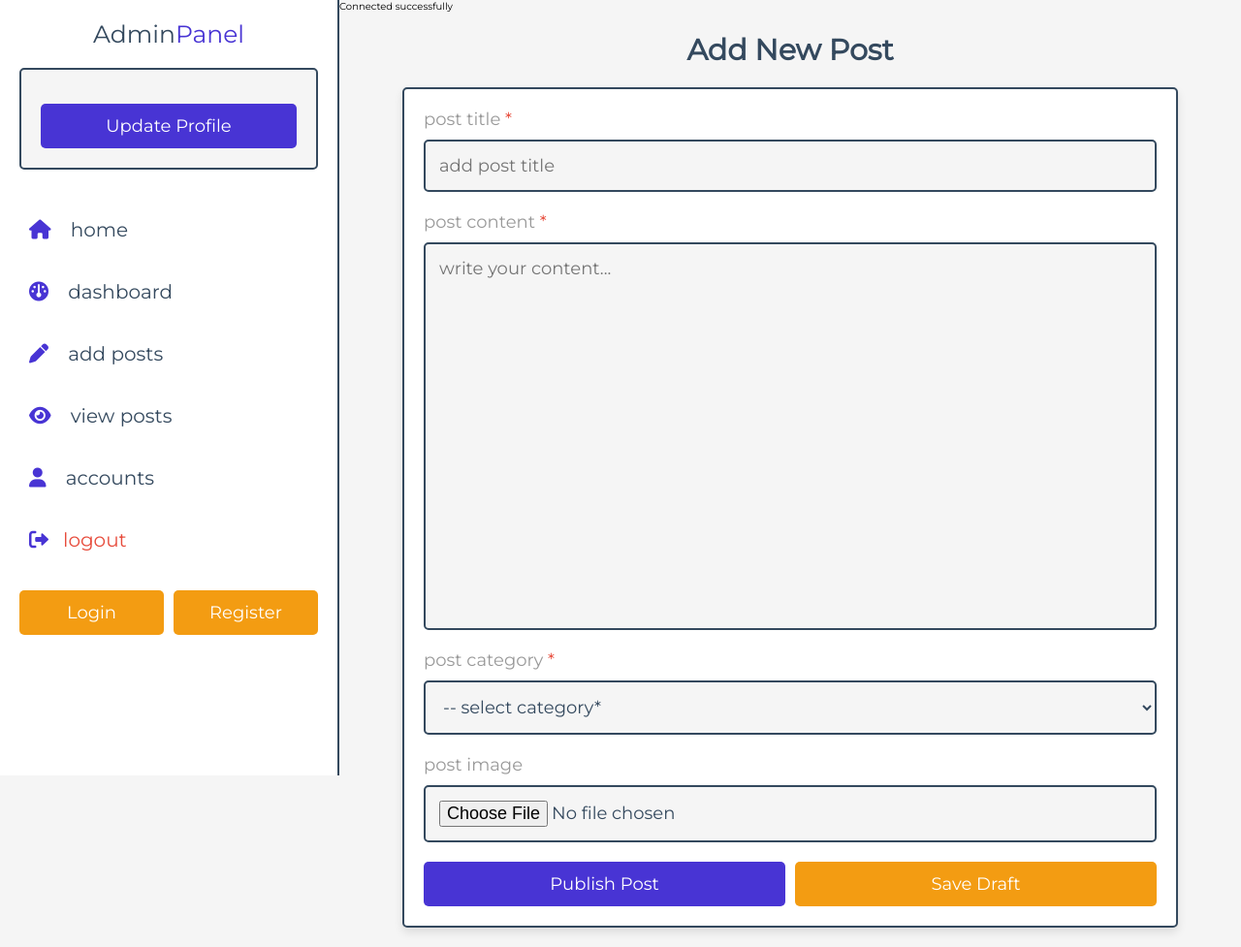
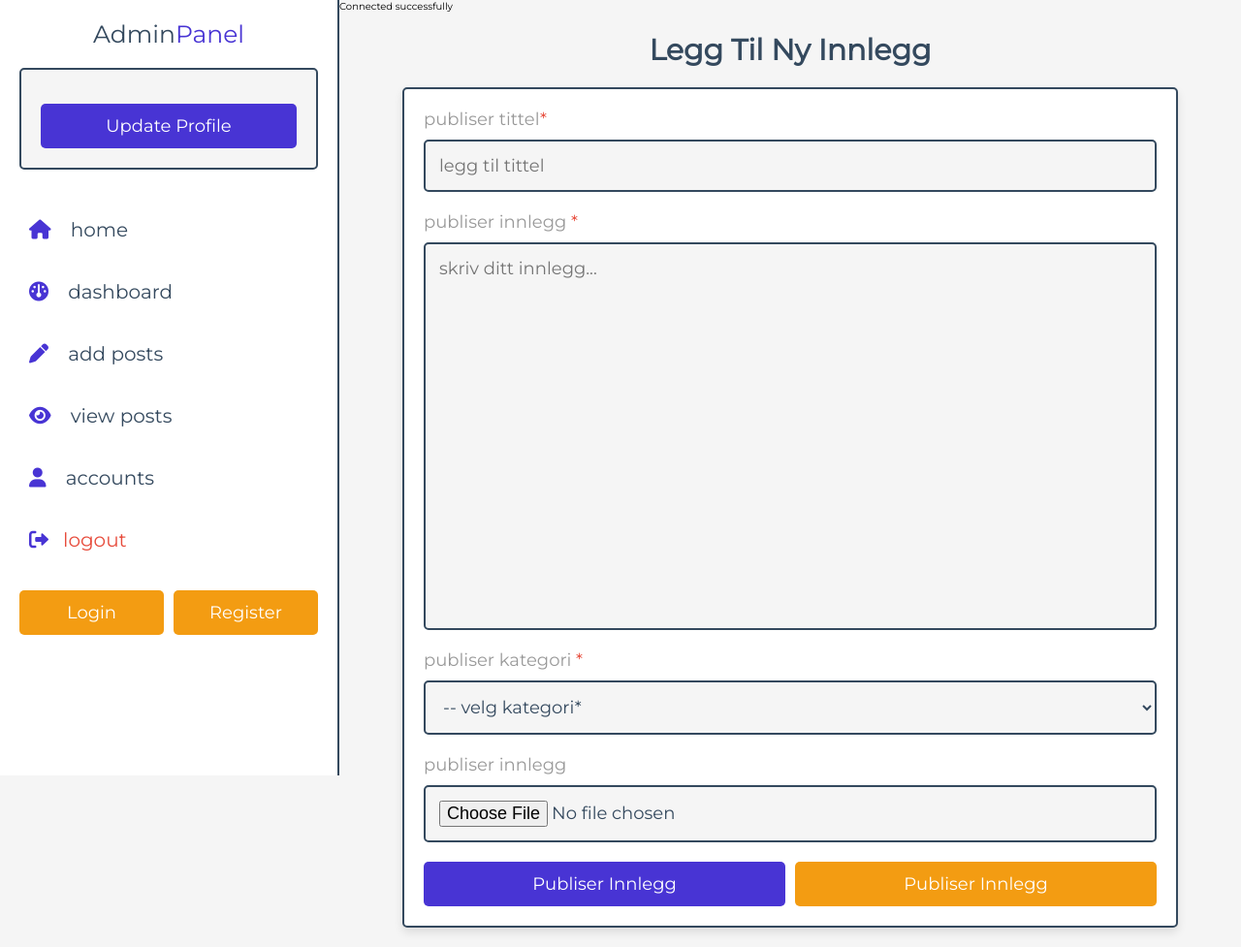
Before and after one commit to Fla1ly/TerminoppgavePostly_Termin_1, a PHP site: page /admin/add_posts.php in a window 1280 px wide. Shown: the whole page at 97% size. Run offline with PHP 8.4, Linux system fonts and the light colour scheme; the visitor is signed in with stand-in values (Sample User, id 1); data that the repository does not hold is empty; some libraries are stand-ins or nearby versions.

Commit message:
commiting changes

```diff
--- a/admin/add_posts.php
+++ b/admin/add_posts.php
@@ -6,11 +6,11 @@ session_start();
 
 $admin_id = $_SESSION['admin_id'];
 
-if(!isset($admin_id)){
+if (!isset($admin_id)) {
    header('location:admin_login.php');
 }
 
-if(isset($_POST['publish'])){
+if (isset($_POST['publish'])) {
 
    $name = $_POST['name'];
    $name = filter_var($name, FILTER_SANITIZE_FULL_SPECIAL_CHARS);
@@ -26,34 +26,33 @@ if(isset($_POST['publish'])){
    $image = filter_var($image, FILTER_SANITIZE_FULL_SPECIAL_CHARS);
    $image_size = $_FILES['image']['size'];
    $image_tmp_name = $_FILES['image']['tmp_name'];
-   $image_folder = '../uploaded_img/'.$image;
+   $image_folder = '../uploaded_img/' . $image;
 
    $select_image = $conn->prepare("SELECT * FROM `posts` WHERE image = ? AND admin_id = ?");
    $select_image->execute([$image, $admin_id]);
 
-   if(isset($image)){
-      if($select_image->rowCount() > 0 AND $image != ''){
-         $message[] = 'image name repeated!';
-      }elseif($image_size > 2000000){
-         $message[] = 'images size is too large!';
-      }else{
+   if (isset($image)) {
+      if ($select_image->rowCount() > 0 and $image != '') {
+         $message[] = 'navnet til bildet repeterer seg!';
+      } elseif ($image_size > 2000000) {
+         $message[] = 'bildet er for stort!';
+      } else {
          move_uploaded_file($image_tmp_name, $image_folder);
       }
-   }else{
+   } else {
       $image = '';
    }
 
-   if($select_image->rowCount() > 0 AND $image != ''){
-      $message[] = 'please rename your image!';
-   }else{
+   if ($select_image->rowCount() > 0 and $image != '') {
+      $message[] = 'lag et nytt navn for bildet!';
+   } else {
       $insert_post = $conn->prepare("INSERT INTO `posts`(admin_id, name, title, content, category, image, status) VALUES(?,?,?,?,?,?,?)");
       $insert_post->execute([$admin_id, $name, $title, $content, $category, $image, $status]);
-      $message[] = 'post published!';
+      $message[] = 'innlegg ble publisert!';
+   }
 }
 
-}
-
-if(isset($_POST['draft'])){
+if (isset($_POST['draft'])) {
 
    $name = $_POST['name'];
    $name = filter_var($name, FILTER_SANITIZE_FULL_SPECIAL_CHARS);
@@ -69,111 +68,90 @@ if(isset($_POST['draft'])){
    $image = filter_var($image, FILTER_SANITIZE_FULL_SPECIAL_CHARS);
    $image_size = $_FILES['image']['size'];
    $image_tmp_name = $_FILES['image']['tmp_name'];
-   $image_folder = '../uploaded_img/'.$image;
+   $image_folder = '../uploaded_img/' . $image;
 
    $select_image = $conn->prepare("SELECT * FROM `posts` WHERE image = ? AND admin_id = ?");
    $select_image->execute([$image, $admin_id]);
 
-   if(isset($image)){
-      if($select_image->rowCount() > 0 AND $image != ''){
-         $message[] = 'image name repeated!';
-      }elseif($image_size > 2000000){
-         $message[] = 'images size is too large!';
-      }else{
+   if (isset($image)) {
+      if ($select_image->rowCount() > 0 and $image != '') {
+         $message[] = 'navnet til bildet repeterer seg!';
+      } elseif ($image_size > 2000000) {
+         $message[] = 'bildet er for stort!';
+      } else {
          move_uploaded_file($image_tmp_name, $image_folder);
       }
-   }else{
+   } else {
       $image = '';
    }
 
-   if($select_image->rowCount() > 0 AND $image != ''){
-      $message[] = 'please rename your image!';
-   }else{
+   if ($select_image->rowCount() > 0 and $image != '') {
+      $message[] = 'lag et nytt navn for bildet!';
+   } else {
       $insert_post = $conn->prepare("INSERT INTO `posts`(admin_id, name, title, content, category, image, status) VALUES(?,?,?,?,?,?,?)");
       $insert_post->execute([$admin_id, $name, $title, $content, $category, $image, $status]);
-      $message[] = 'draft saved!';
+      $message[] = 'utkast ble lagret!';
    }
-
 }
 
 ?>
 
 <!DOCTYPE html>
 <html lang="en">
+
 <head>
    <meta charset="UTF-8">
    <meta http-equiv="X-UA-Compatible" content="IE=edge">
    <meta name="viewport" content="width=device-width, initial-scale=1.0">
-   <title>posts</title>
+   <title>innlegg</title>
+   <link rel="stylesheet" href="https://cdnjs.cloudflare.com/ajax/libs/font-awesome/6.1.1/css/all.min.css">
+   <link rel="stylesheet" href="../css/admin_style.css">
+</head>
 
-   <!-- font awesome cdn link  -->
-   <link rel="stylesheet" href="https://cdnjs.cloudflare.com/ajax/libs/font-awesome/6.1.1/css/all.min.css">
-
-   <!-- custom css file link  -->
-   <link rel="stylesheet" href="../css/admin_style.css">
-
-</head>
 <body>
-
-
    <?php include '../components/admin_header.php' ?>
-
    <section class="post-editor">
-
-   <h1 class="heading">add new post</h1>
-
+      <h1 class="heading">legg til ny innlegg</h1>
       <form action="" method="post" enctype="multipart/form-data">
          <input type="hidden" name="name" value="<?= $fetch_profile['name']; ?>">
-      <p>post title <span>*</span></p>
-      <input type="text" name="title" maxlength="100" required placeholder="add post title" class="box">
-      <p>post content <span>*</span></p>
-      <textarea name="content" class="box" required maxlength="10000" placeholder="write your content..." cols="30" rows="10"></textarea>
-      <p>post category <span>*</span></p>
+         <p>publiser tittel<span>*</span></p>
+         <input type="text" name="title" maxlength="100" required placeholder="legg til tittel" class="box">
+         <p>publiser innlegg <span>*</span></p>
+         <textarea name="content" class="box" required maxlength="10000" placeholder="skriv ditt innlegg..." cols="30" rows="10"></textarea>
+         <p>publiser kategori <span>*</span></p>
          <select name="category" class="box" required>
-         <option value="" selected disabled>-- select category* </option>
-         <option value="nature">nature</option>
-         <option value="education">education</option>
-         <option value="pets and animals">pets and animals</option>
-         <option value="technology">technology</option>
-         <option value="fashion">fashion</option>
-         <option value="entertainment">entertainment</option>
-         <option value="movies and animations">movies</option>
-         <option value="gaming">gaming</option>
-         <option value="music">music</option>
-         <option value="sports">sports</option>
-         <option value="news">news</option>
-         <option value="travel">travel</option>
-         <option value="comedy">comedy</option>
-         <option value="design and development">design and development</option>
-         <option value="food and drinks">food and drinks</option>
-         <option value="lifestyle">lifestyle</option>
-         <option value="personal">personal</option>
-         <option value="health and fitness">health and fitness</option>
-         <option value="business">business</option>
+            <option value="" selected disabled>-- velg kategori* </option>
+            <option value="nature">natur</option>
+            <option value="education">utdanning</option>
+            <option value="pets and animals">dyr og dyr</option>
+            <option value="technology">teknologi</option>
+            <option value="fashion">mote</option>
+            <option value="entertainment">underholdning</option>
+            <option value="movies and animations">filmer</option>
+            <option value="gaming">spill</option>
+            <option value="music">musikk</option>
+            <option value="sports">sport</option>
+            <option value="news">nyheter</option>
+            <option value="travel">reise</option>
+            <option value="comedy">komedie</option>
+            <option value="design and development">design og utvikling</option>
+            <option value="food and drinks">mat og drikke</option>
+            <option value="lifestyle">livsstil</option>
+            <option value="personal">personlig</option>
+            <option value="health and fitness">helse og trening</option>
+            <option value="business">forretning</option>
             <option value="shopping">shopping</option>
-         <option value="animations">animations</option>
+            <option value="animations">animasjoner</option>
          </select>
-      <p>post image</p>
+         <p>publiser innlegg</p>
          <input type="file" name="image" class="box" accept="image/jpg, image/jpeg, image/png, image/webp">
          <div class="flex-btn">
-         <input type="submit" value="publish post" name="publish" class="btn">
-         <input type="submit" value="save draft" name="draft" class="option-btn">
+            <input type="submit" value="publiser innlegg" name="publish" class="btn">
+            <input type="submit" value="publiser innlegg" name="draft" class="option-btn">
          </div>
       </form>
+   </section>
+   <script src="../js/admin_script.js"></script>
+</body>
 
-</section>
-
-
-
-
-
-
-
-
-
-
-<!-- custom js file link  -->
-<script src="../js/admin_script.js"></script>
-
-</body>
 </html>
```
Also changed, not shown: admin/admin_accounts.php (+29 -63 lines), admin/admin_login.php (+22 -46 lines), admin/comments.php (+19 -47 lines), admin/dashboard.php (+14 -46 lines), user_likes.php (+4 -4 lines), view_post.php (+11 -11 lines). Lines whose indentation alone changed are shown as unchanged.
